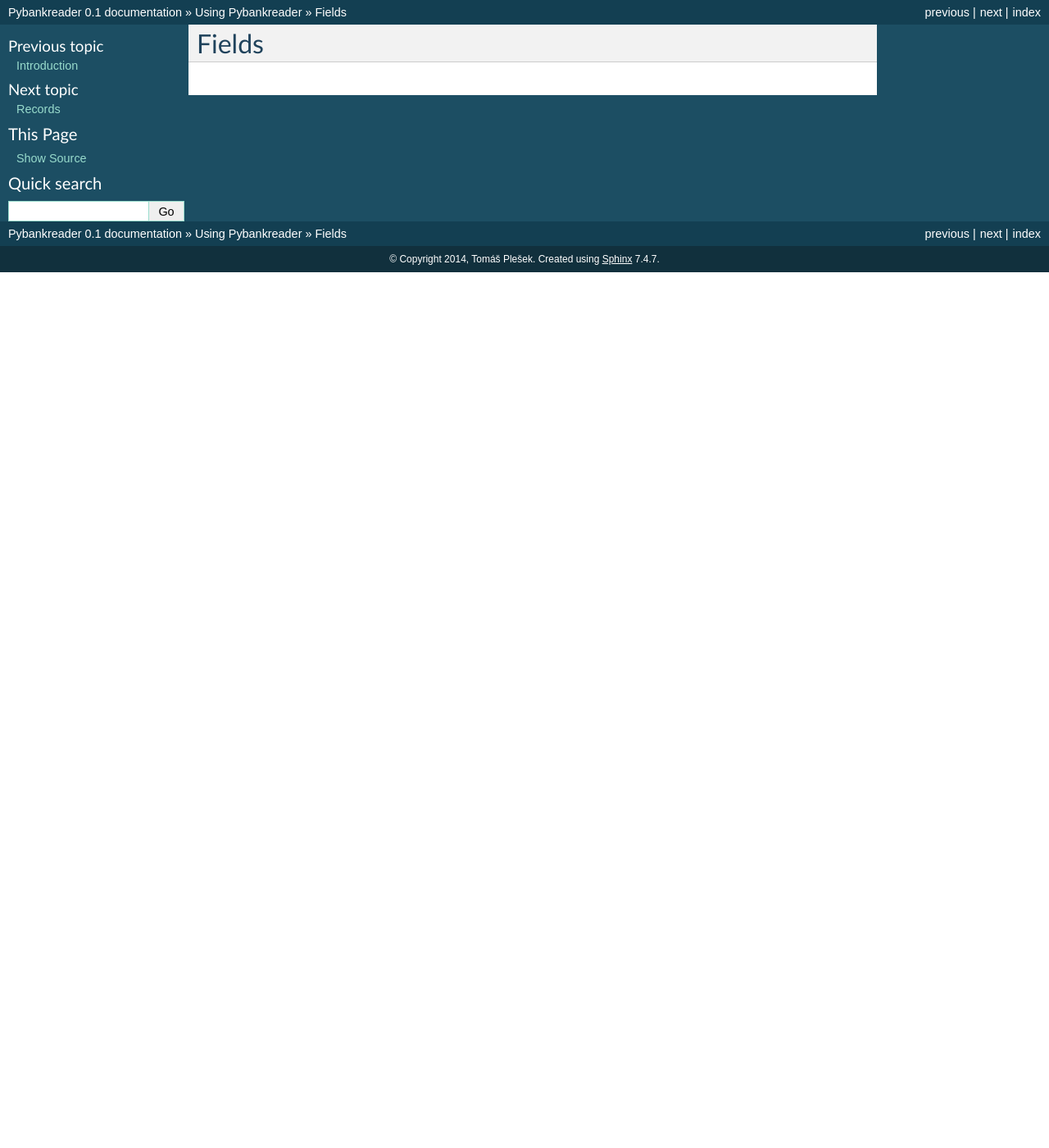
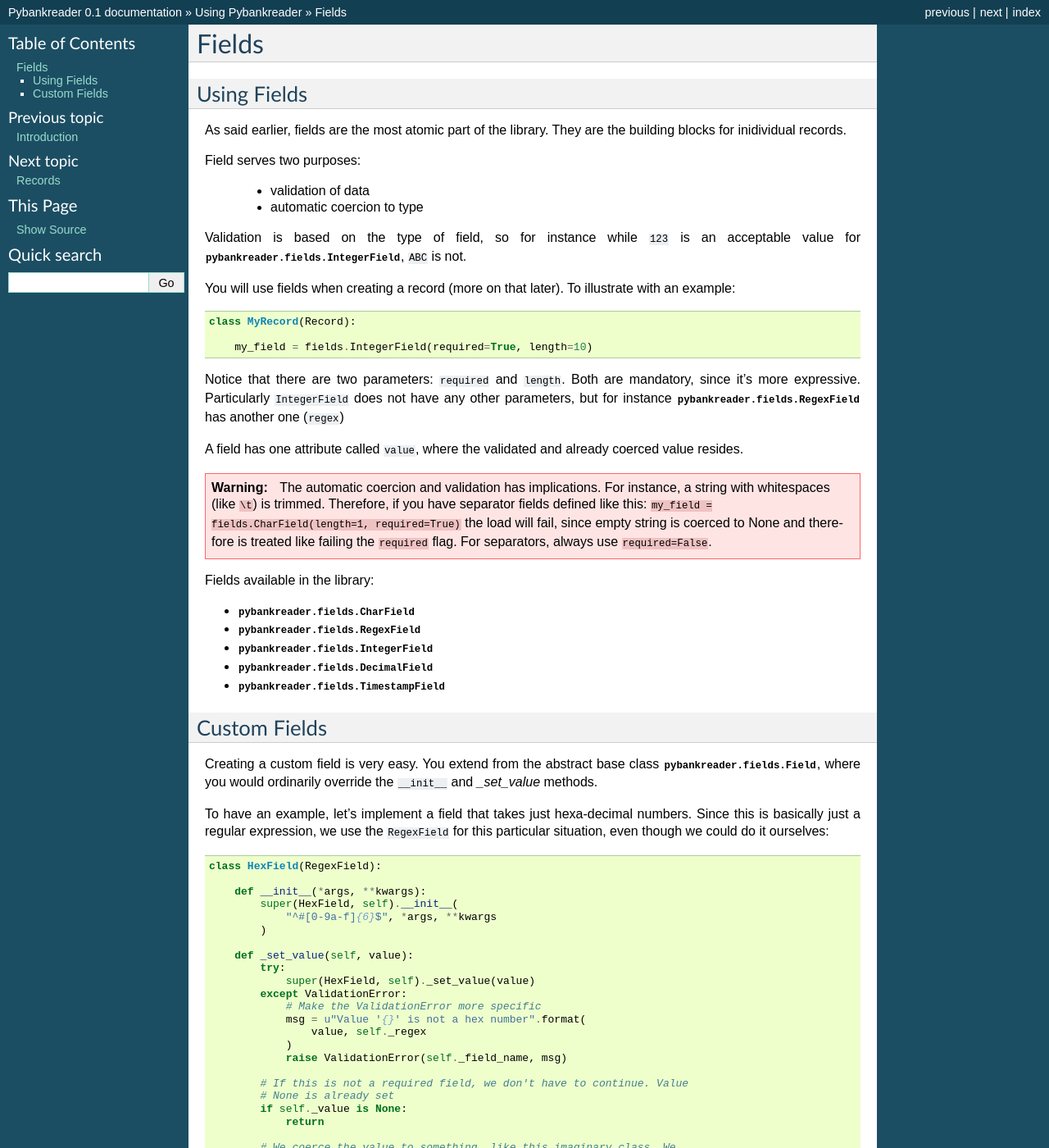
Before and after one commit to baldman/pybankreader, a Sphinx documentation site: the page built from docs/tutorial/fields.rst, in a window 1280 px wide and 1400 px high. Shown: the whole window at 82% size. Built offline with Sphinx 7.4.7, drawn with Linux system fonts in a browser that asks for light colours; some of the changed text lies outside the part shown.

Commit message:
Fields doc

```diff
--- a/docs/tutorial/fields.rst
+++ b/docs/tutorial/fields.rst
@@ -1,2 +1,94 @@
 Fields
 ======
+
+Using Fields
+------------
+As said earlier, fields are the most atomic part of the library. They are the
+building blocks for inidividual records.
+
+Field serves two purposes:
+
+  * validation of data
+  * automatic coercion to type
+
+Validation is based on the type of field, so for instance while ``123`` is an
+acceptable value for :py:class:`pybankreader.fields.IntegerField`, ``ABC`` is
+not.
+
+You will use fields when creating a record (more on that later). To illustrate
+with an example::
+
+    class MyRecord(Record):
+
+        my_field = fields.IntegerField(required=True, length=10)
+
+
+Notice that there are two parameters: ``required`` and ``length``. Both are
+mandatory, since it's more expressive. Particularly ``IntegerField`` does not
+have any other parameters, but for instance
+:py:class:`pybankreader.fields.RegexField` has another one (``regex``)
+
+A field has one attribute called ``value``, where the validated and already
+coerced value resides.
+
+.. warning:: The automatic coercion and validation has implications. For
+    instance, a string with whitespaces (like ``\t``) is trimmed. Therefore,
+    if you have separator fields defined like this:
+    ``my_field = fields.CharField(length=1, required=True)``
+    the load will fail, since empty string is coerced to None and therefore is
+    treated like failing the ``required`` flag. For separators, always use
+    ``required=False``.
+
+
+Fields available in the library:
+
+* :py:class:`pybankreader.fields.CharField`
+* :py:class:`pybankreader.fields.RegexField`
+* :py:class:`pybankreader.fields.IntegerField`
+* :py:class:`pybankreader.fields.DecimalField`
+* :py:class:`pybankreader.fields.TimestampField`
+
+
+Custom Fields
+-------------
+
+Creating a custom field is very easy. You extend from the abstract base class
+:py:class:`pybankreader.fields.Field`, where you would ordinarily override
+the ``__init__`` and `_set_value` methods.
+
+To have an example, let's implement a field that takes just hexa-decimal
+numbers. Since this is basically just a regular expression, we use the
+``RegexField`` for this particular situation, even though we could do it
+ourselves::
+
+
+    class HexField(RegexField):
+
+        def __init__(*args, **kwargs):
+            super(HexField, self).__init__(
+                "^#[0-9a-f]{6}$", *args, **kwargs
+            )
+
+        def _set_value(self, value):
+            try:
+                super(HexField, self)._set_value(value)
+            except ValidationError:
+                # Make the ValidationError more specific
+                msg = u"Value '{}' is not a hex number".format(
+                    value, self._regex
+                )
+                raise ValidationError(self._field_name, msg)
+
+            # If this is not a required field, we don't have to continue. Value
+            # None is already set
+            if self._value is None:
+                return
+
+            # We coerce the value to something, like this imaginary class. We
+            # don't have to of course.
+            self._value = MyHexRepresentationClass(value)
+
+
+As you can see, it's basically all about those two methods. In ``__init__``,
+we just pass the regex to the superclass. And in ``_set_value``, we're wrapping
+the ValidationError and coercing the data to some type we want the value to be.
```
